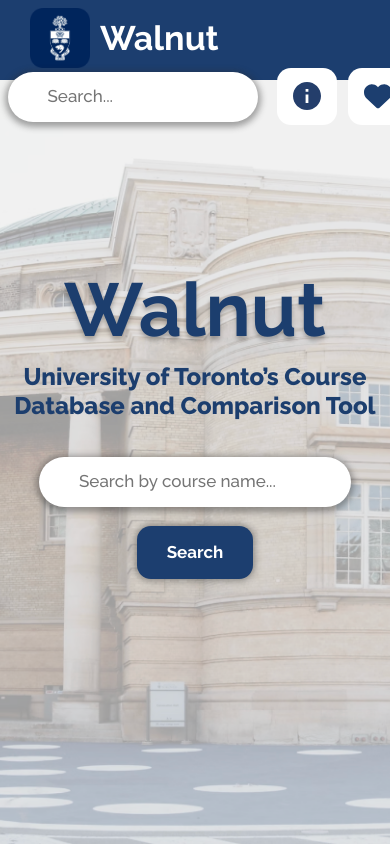
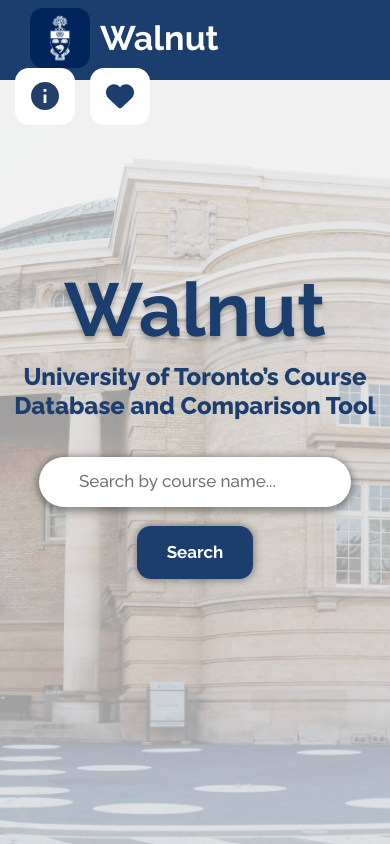
Before and after one commit to jameskokoska/Walnut, a React (Create React App) app in the folder Education_Pathways/frontend/: page / in a window 390 px wide. Built offline with nearby package versions, Linux system fonts and the light colour scheme.

Commit message:
Navbar search bar disappear on small screen

```diff
--- a/Education_Pathways/frontend/src/components/Navbar/Navbar.jsx
+++ b/Education_Pathways/frontend/src/components/Navbar/Navbar.jsx
@@ -1,4 +1,5 @@
 import React from "react";
+import { useState, useEffect } from "react";
 import { Link, useNavigate } from "react-router-dom";
 
 import logo from "../img/logo.png";
@@ -12,6 +13,18 @@
 export default function Navbar() {
   const navigate = useNavigate();
 
+  const [windowSize, setWindowSize] = useState(window.innerWidth);
+  useEffect(() => {
+    function handleWindowResize() {
+      setWindowSize(window.innerWidth);
+    }
+    window.addEventListener("resize", handleWindowResize);
+
+    return () => {
+      window.removeEventListener("resize", handleWindowResize);
+    };
+  }, []);
+
   return (
     <div className="navbar">
       <Link to="/" className="link">
@@ -21,6 +34,7 @@
         </div>
       </Link>
       <div className="navbar-right-container">
+        {windowSize > 700 ? (
           <Searchbar
             style={{ width: "250px" }}
             placeholder={"Search..."}
@@ -28,6 +42,9 @@
               if (value != "") navigate(`/search?term=${value}`);
             }}
           />
+        ) : (
+          <></>
+        )}
         <div style={{ width: "10px" }} />
         <Link to="/about" className="link">
           <Button icon={Info} />
```
Lines whose indentation alone changed are shown as unchanged.
